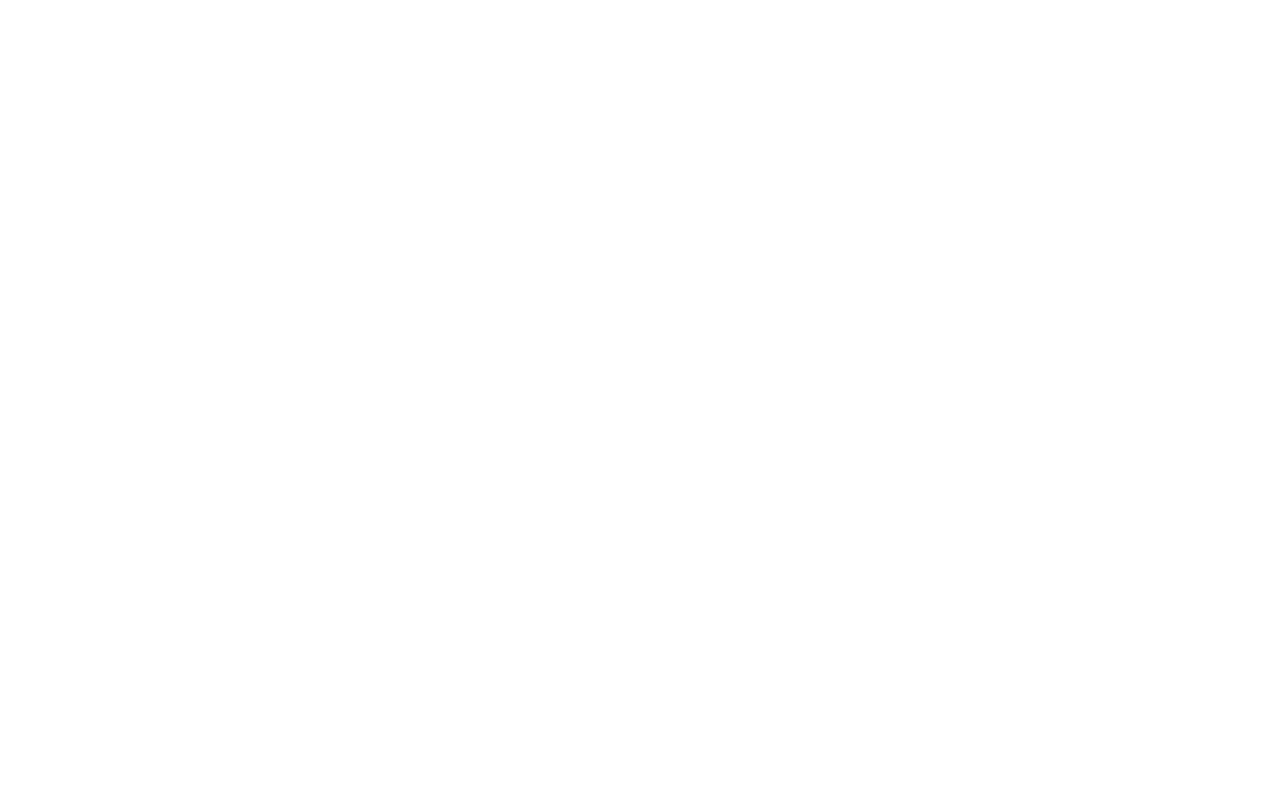
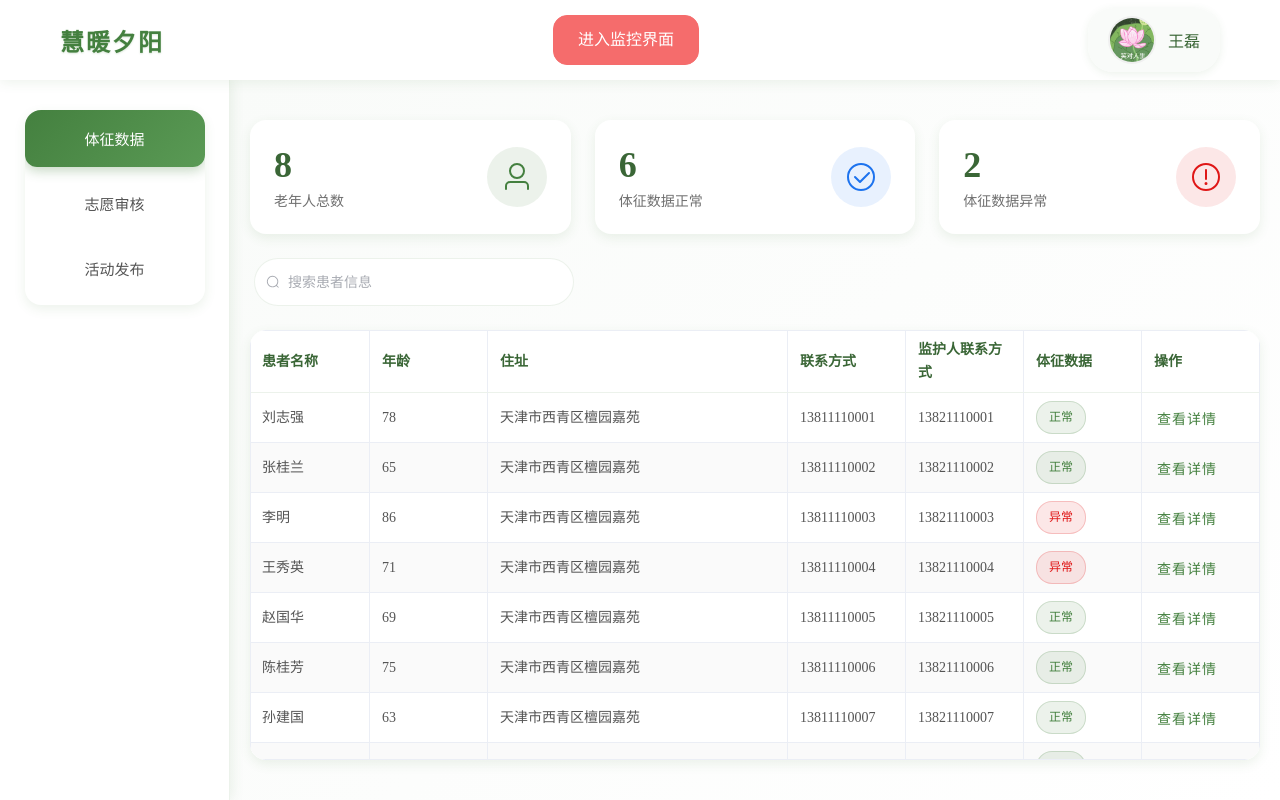
Before and after one commit to plain-wind/elderly, a Vue app: page /admin/bodyData/list in a window 1280 px wide. Before the commit this address had no page. Built offline with nearby package versions, Linux system fonts and the light colour scheme.

Commit message:
修改bodydata

```diff
--- a/src/router/index.ts
+++ b/src/router/index.ts
@@ -1,12 +1,14 @@
 import { createRouter, createWebHistory } from 'vue-router';
 import { isTopLevelChange } from '@/utils';
 
-const router = createRouter({
-  history: createWebHistory(),
-  routes: [
+const routes = [
   {
     path: '/',
     redirect: '/login',
+  },
+  {
+    path: '/admin',
+    redirect: '/admin/bodyData/list',
   },
   {
     path: '/',
@@ -40,18 +42,29 @@ const router = createRouter({
     component: () => import('@/views/admin/index.vue'),
     children: [
       {
-          path: 'data',
-          name: 'data',
-          component: () => import('@/views/admin/data.vue'),
+        path: 'bodyData',
+        name: 'bodyData',
+        component: () => import('@/views/admin/bodyData/index.vue'),
+        children: [
+          {
+            path: 'list',
+            name: 'list',
+            component: () => import('@/views/admin/bodyData/List.vue'),
+          },
+          {
+            path: 'detail',
+            name: 'detail',
+            component: () => import('@/views/admin/bodyData/Detail.vue'),
           },
         ],
       },
-    {
-      path: '/detail',
-      name: 'detail',
-      component: () => import('@/views/Detail.vue'),
+    ],
   },
-  ],
+];
+
+const router = createRouter({
+  history: createWebHistory(),
+  routes
 });
 
 // 路由加载状态管理
--- a/src/views/Detail.vue
+++ b/src/views/admin/bodyData/Detail.vue
@@ -206,9 +206,9 @@ $bg-light: #f9fbf9;
 $border-color: #eef2ee;
 $text-main: #2c3e50;
 
-.detail {
-  padding: 20px;
-}
+// .detail {
+//   padding: 20px;
+// }
 
 .layout-container {
   display: flex;
@@ -294,7 +294,7 @@ $text-main: #2c3e50;
   }
 
   .info-content {
-    flex: 1;
+    // flex: 1;
 
     .name-row {
       display: flex;
@@ -336,15 +336,12 @@ $text-main: #2c3e50;
 
 // 症状分布图 - 核心调整
 .health-map {
-  flex: 1;
 
   .map-content {
     display: flex;
-    height: calc(100% - 60px);
     gap: 20px;
 
     .body-projection {
-      flex: 1;
       background: $bg-light;
       border-radius: 16px;
       display: flex;
--- a/src/views/admin/data.vue
+++ b/src/views/admin/bodyData/List.vue
@@ -62,8 +62,11 @@
           </template>
         </el-table-column>
         <el-table-column prop="do" label="操作">
-          <template #default>
-            <el-button link type="primary" size="default" @click="$router.push('/detail')" class="detail-btn">
+          <template #default="row">
+            <el-button link type="primary" size="default" @click="$router.push({
+              name: 'detail',
+              query: row
+            })" class="detail-btn">
               查看详情
             </el-button>
           </template>
--- /dev/null
+++ b/src/views/admin/bodyData/index.vue
@@ -0,0 +1,3 @@
+<template>
+  <router-view></router-view>
+</template>
--- a/src/views/admin/index.vue
+++ b/src/views/admin/index.vue
@@ -17,7 +17,7 @@
       <el-container>
         <el-menu>
           <div class="menu">
-            <router-link to="/admin/data" class="menu-item" activeClass="active">
+            <router-link to="/admin/bodyData" class="menu-item" activeClass="active">
               <span>体征数据</span>
             </router-link>
             <router-link to="/admin/volunteer" class="menu-item" activeClass="active">
@@ -42,9 +42,7 @@
 
 <style scoped lang="scss">
 .admin {
-  width: 100vw;
   height: 100vh;
-  overflow: hidden;
   background: linear-gradient(135deg, #f9fbf9 0%, #ffffff 100%);
 
   .el-container {
@@ -104,8 +102,9 @@
     }
 
     .el-menu {
-      width: 250px;
+      width: 230px;
       height: 100%;
+      flex-shrink: 0;
       border-right: 1px solid rgba(68, 128, 63, 0.1);
       padding: 30px 0;
       background: white;
@@ -152,12 +151,8 @@
     }
 
     .el-main {
-      width: 100%;
-      height: 100%;
-      box-sizing: border-box;
-      padding: 30px;
+      height: calc(100vh - 80px);
       background: linear-gradient(135deg, #f9fbf9 0%, #ffffff 100%);
-      overflow-y: auto;
 
       &::-webkit-scrollbar {
         width: 8px;
```
Also changed, not shown: ai.txt (deleted). Lines whose indentation alone changed are shown as unchanged.
